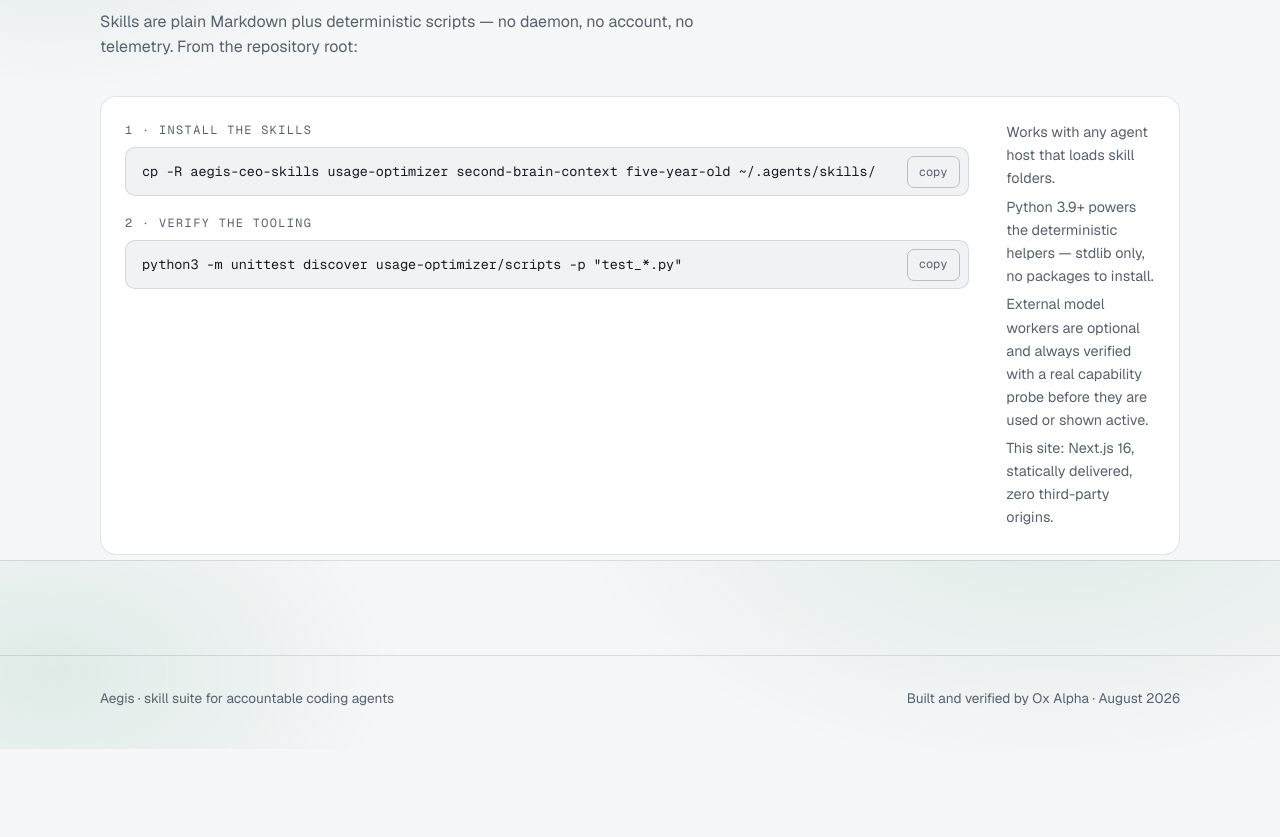
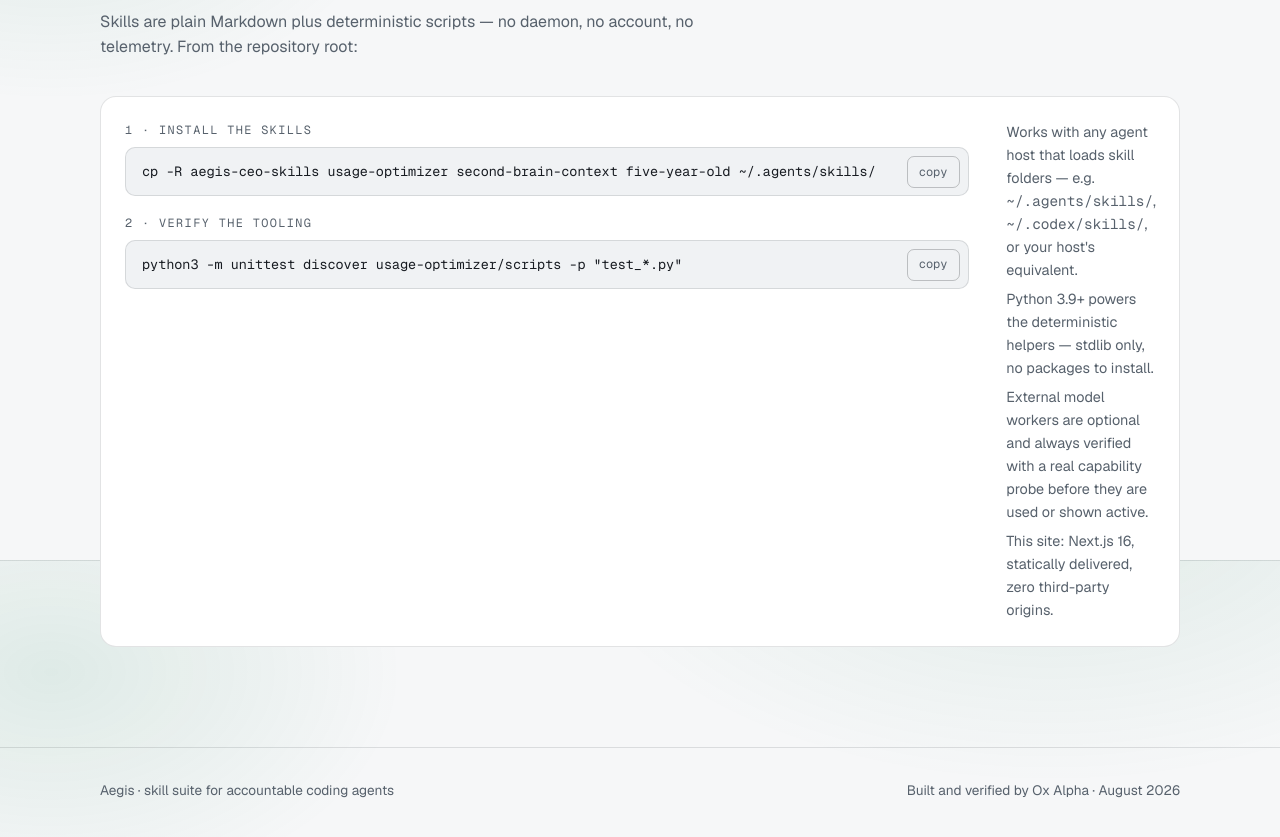
Before and after one commit to abobaker288882-crypto/aegis-site, a Next.js app: page / in a window 1280 px wide. Shown: the part 1840-2677 px from the top of the page. Before the commit the page ends 2589 px from the top, so only its background shows below. Built offline with nearby package versions, Linux system fonts and the light colour scheme.

Commit message:
Add host-directory hints; add site README

```diff
--- a/app/page.tsx
+++ b/app/page.tsx
@@ -193,7 +193,11 @@ export default function Home() {
               </dd>
             </dl>
             <ul className="requirements">
-              <li>Works with any agent host that loads skill folders.</li>
+              <li>
+                Works with any agent host that loads skill folders — e.g.
+                <code> ~/.agents/skills/</code>, <code>~/.codex/skills/</code>,
+                or your host&apos;s equivalent.
+              </li>
               <li>
                 Python 3.9+ powers the deterministic helpers — stdlib only, no
                 packages to install.
```
Also changed, not shown: 1 other file (tests, documents, lock files or other folders).
